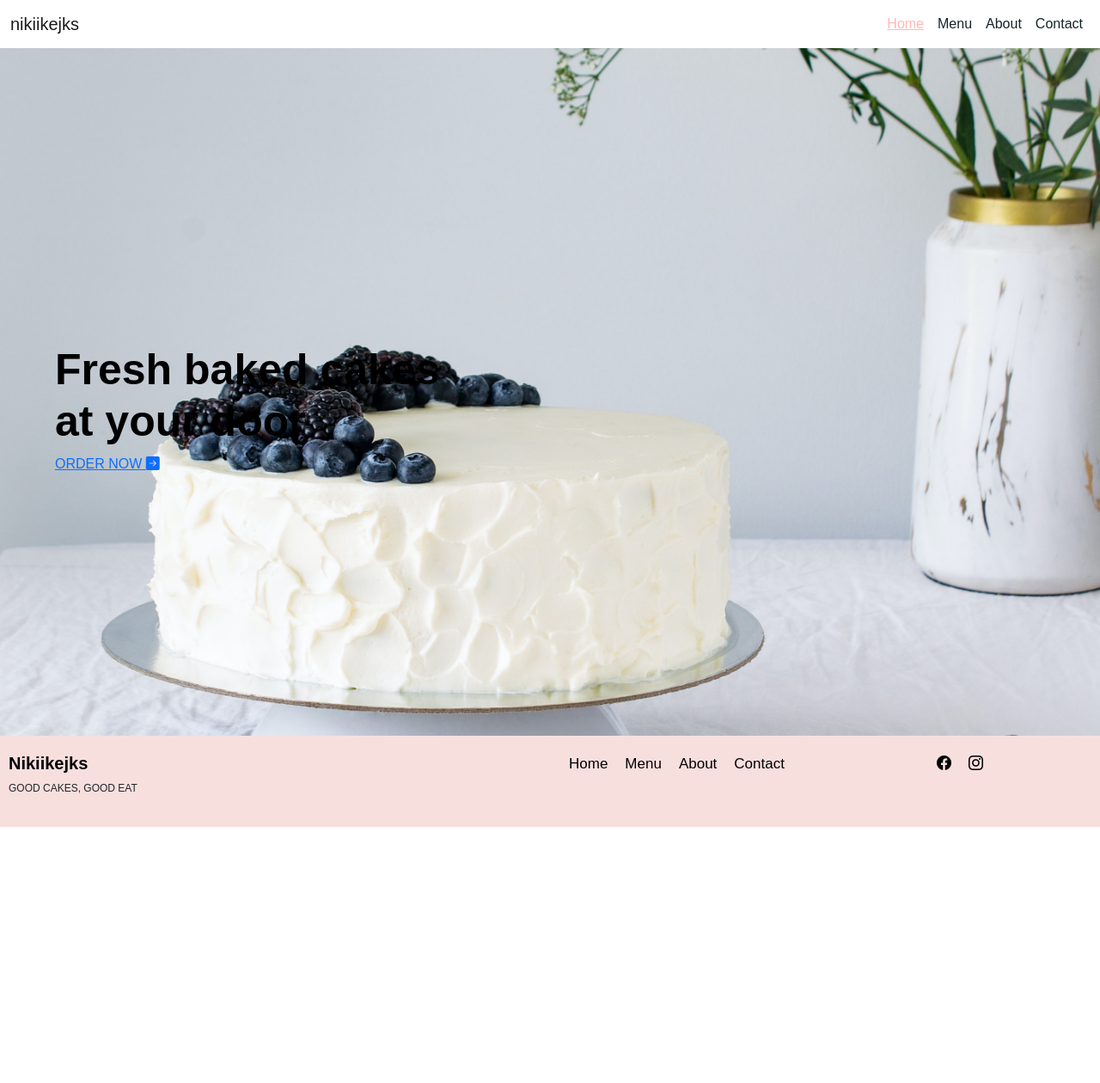
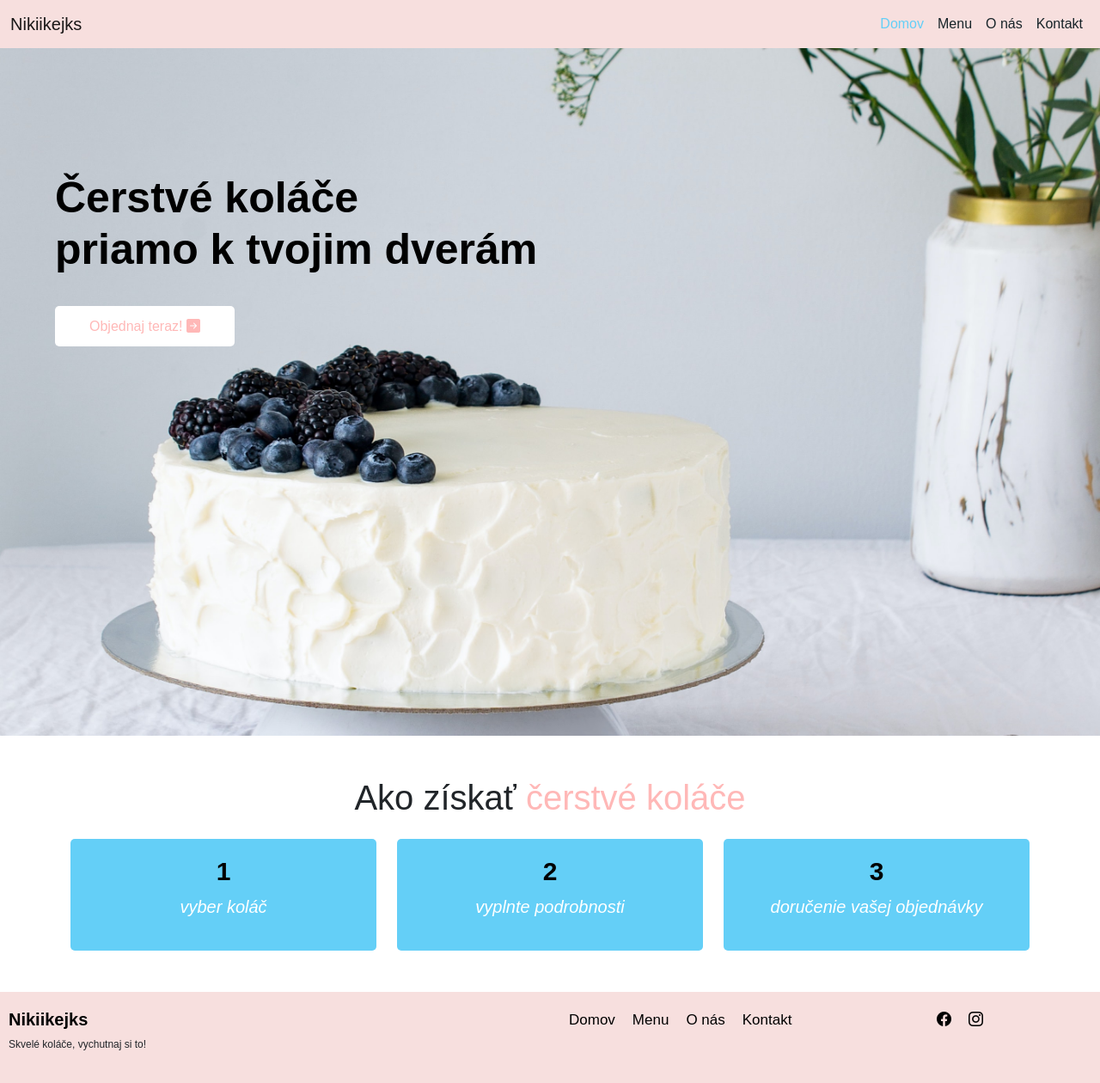
Before and after one commit to jan-andrejko/nikiikejksweb, an Angular app: page / in a window 1280 px wide. Shown: the whole page at 86% size. Before the commit the page ends 962 px from the top, so only its background shows below. Built offline with nearby package versions, Linux system fonts and the light colour scheme.

Commit message:
Continue homepage
I did make another adjusting on homepage.

```diff
--- a/src/app/pages/home/home.component.css
+++ b/src/app/pages/home/home.component.css
@@ -7,13 +7,46 @@
 }
 .content
 {
-  top: 50%;
+  top: 25%;
   left: 5%;
   position: absolute;
 }
-.banner h1
+.content h1
 {
   color: black;
   font-size: 50px;
   font-weight: bold;
 }
+.content a
+{
+  text-decoration: none;
+  background-color: #fff;
+  color: var(--primary-color);
+  padding: 15px 40px;
+  border-radius: 5px;
+}
+
+.content a:hover
+{
+  background-color:#64cff7;
+  color: #fff;
+}
+.stepBox
+{
+  background-color: #64cff7;
+  padding: 20px 20px;
+  border-radius: 5px;
+  text-align: center;
+}
+.stepBox h1
+{
+  font-size: 30px;
+  font-weight: bold;
+  color: black;
+}
+.stepBox p
+{
+  font-size: 20px;
+  font-style: italic;
+  color: #fff;
+}
--- a/src/app/pages/home/home.component.html
+++ b/src/app/pages/home/home.component.html
@@ -1,7 +1,32 @@
 <div class="banner">
   <div class="content">
-    <h1>Fresh baked cakes <br/> at your door</h1>
-    <a routerLink="menu">ORDER NOW <i class="bi bi-arrow-right-square-fill"></i></a>
+    <h1 class="mb-5">Čerstvé koláče <br/> priamo k tvojim dverám</h1>
+    <a routerLink="menu">Objednaj teraz! <i class="bi bi-arrow-right-square-fill"></i></a>
   </div>
-
 </div>
+<div class="container mt-5 mb-5">
+  <h1 class="text-center">Ako získať <span style="color: var(--primary-color);">čerstvé koláče</span></h1>
+  <div class="row mt-3">
+      <!-- one -->
+      <div class="col-lg-4 mt-2">
+        <div class="stepBox">
+          <h1>1</h1>
+          <p>vyber koláč</p>
+        </div>
+      </div>
+      <!-- two -->
+      <div class="col-lg-4 mt-2">
+        <div class="stepBox">
+          <h1>2</h1>
+          <p>vyplnte podrobnosti</p>
+        </div>
+      </div>
+       <!-- three -->
+      <div class="col-lg-4 mt-2">
+        <div class="stepBox">
+          <h1>3</h1>
+          <p>doručenie vašej objednávky</p>
+        </div>
+      </div>
+  </div>
+</div>
--- a/src/app/sharepage/footer/footer.component.html
+++ b/src/app/sharepage/footer/footer.component.html
@@ -3,14 +3,14 @@
     <!-- name -->
     <div class="col-lg-6">
       <h1>Nikiikejks</h1>
-      <p>GOOD CAKES, GOOD EAT</p>
+      <p>Skvelé koláče, vychutnaj si to!</p>
     </div>
     <!-- nav -->
     <div class="col-lg-4">
-      <a routerLink="">Home</a>
+      <a routerLink="">Domov</a>
       <a routerLink="menu">Menu</a>
-      <a routerLink="about">About</a>
-      <a routerLink="contact">Contact</a>
+      <a routerLink="about">O nás</a>
+      <a routerLink="contact">Kontakt</a>
     </div>
     <!-- social media -->
     <div class="col-lg-2">
--- a/src/app/sharepage/navbar/navbar.component.css
+++ b/src/app/sharepage/navbar/navbar.component.css
@@ -4,6 +4,9 @@
 }
 .navbar-light .navbar-nav .nav-link.active-link
 {
-  color: var(--primary-color);
-  text-decoration: underline;
+  color: #64cff7;
 }
+.navbar
+{
+  background-color: #f7dfde;
+}
--- a/src/app/sharepage/navbar/navbar.component.html
+++ b/src/app/sharepage/navbar/navbar.component.html
@@ -1,22 +1,22 @@
 <nav class="navbar navbar-expand-lg navbar-light">
   <div class="container-fluid">
-    <a class="navbar-brand" routerLink="">nikiikejks</a>
+    <a class="navbar-brand" routerLink="">Nikiikejks</a>
     <button class="navbar-toggler" type="button" data-bs-toggle="collapse" data-bs-target="#navbarNav" aria-controls="navbarNav" aria-expanded="false" aria-label="Toggle navigation">
       <span class="navbar-toggler-icon"></span>
     </button>
     <div class="collapse navbar-collapse" id="navbarNav">
       <ul class="navbar-nav ms-auto">
         <li class="nav-item">
-          <a class="nav-link active" routerLink=""  routerLinkActive="active-link" [routerLinkActiveOptions]="{exact:true}">Home</a>
+          <a class="nav-link active" routerLink=""  routerLinkActive="active-link" [routerLinkActiveOptions]="{exact:true}">Domov</a>
         </li>
         <li class="nav-item">
           <a class="nav-link" routerLink="menu" routerLinkActive="active-link">Menu</a>
         </li>
         <li class="nav-item">
-          <a class="nav-link" routerLink="about" routerLinkActive="active-link">About</a>
+          <a class="nav-link" routerLink="about" routerLinkActive="active-link">O nás</a>
         </li>
         <li class="nav-item">
-          <a class="nav-link" routerLink="contact" routerLinkActive="active-link">Contact</a>
+          <a class="nav-link" routerLink="contact" routerLinkActive="active-link">Kontakt</a>
         </li>
       </ul>
     </div>
```
